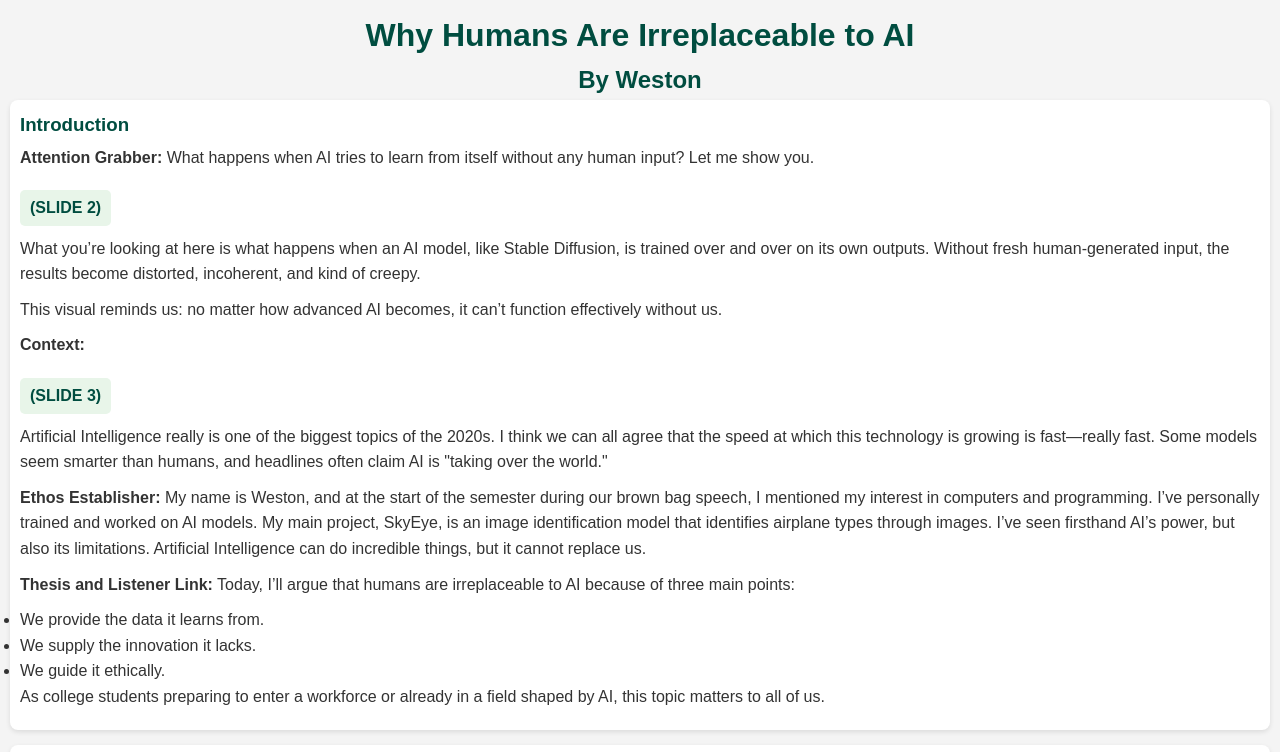
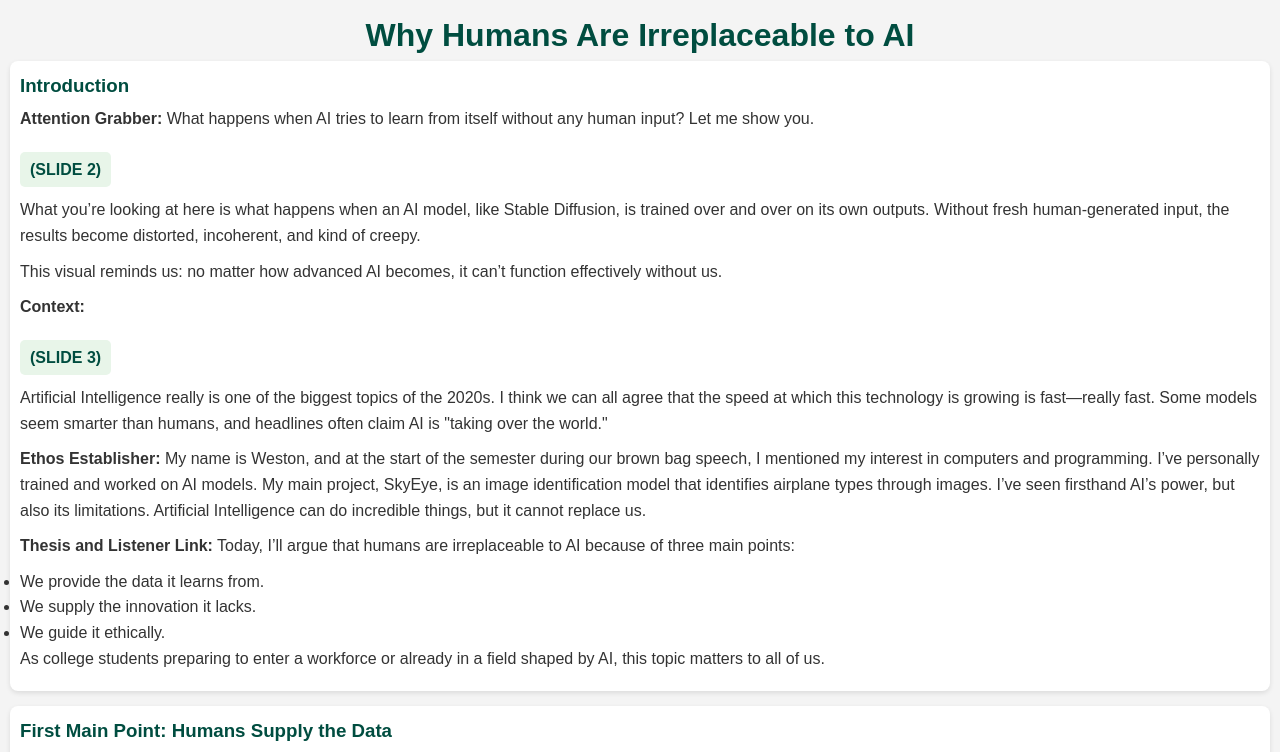
Before and after one commit to DuskTheDev/lol, a plain HTML site: page index.html in a window 1280 px wide. Shown: the top 752 px of the page. Drawn offline with Linux system fonts and the light colour scheme.

Commit message:
Update index.html

```diff
--- a/index.html
+++ b/index.html
@@ -10,7 +10,6 @@
 
     <header>
         <h1>Why Humans Are Irreplaceable to AI</h1>
-        <h2>By Weston</h2>
     </header>
 
     <!-- Introduction -->
```
